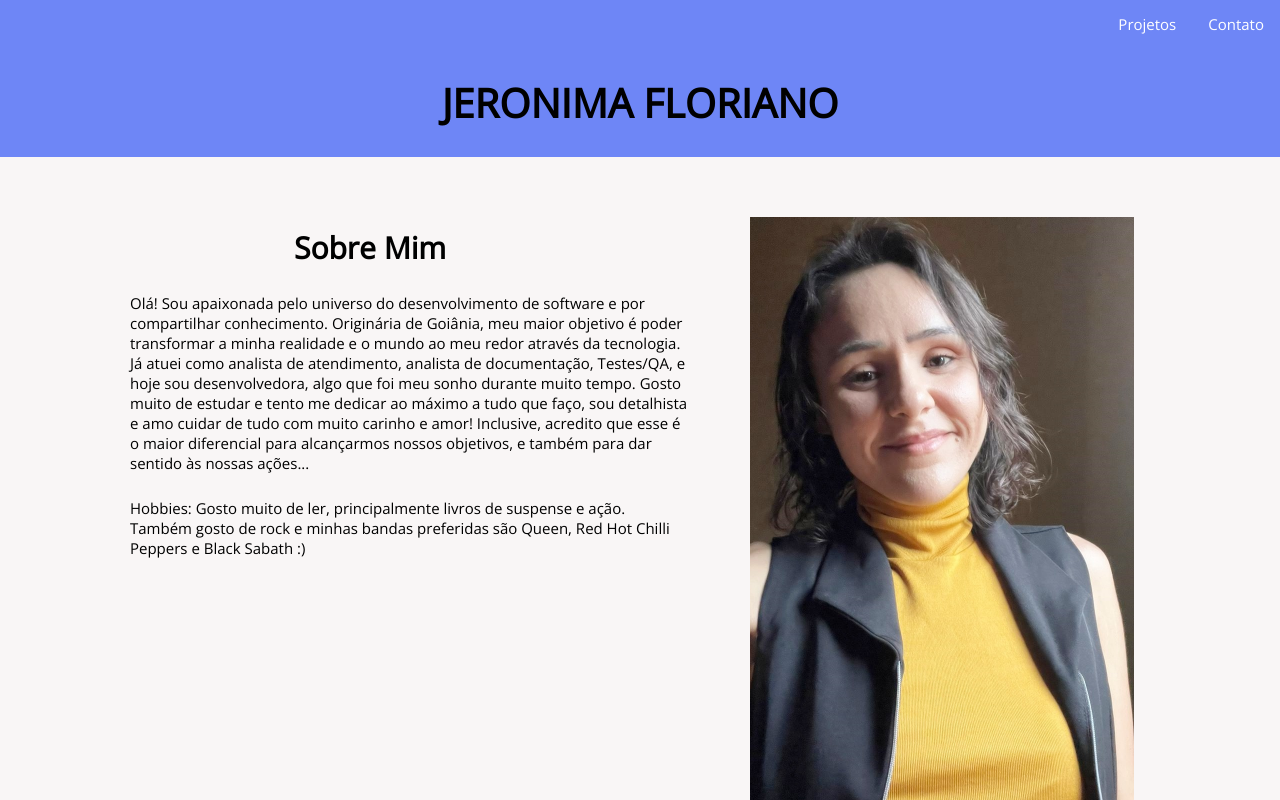
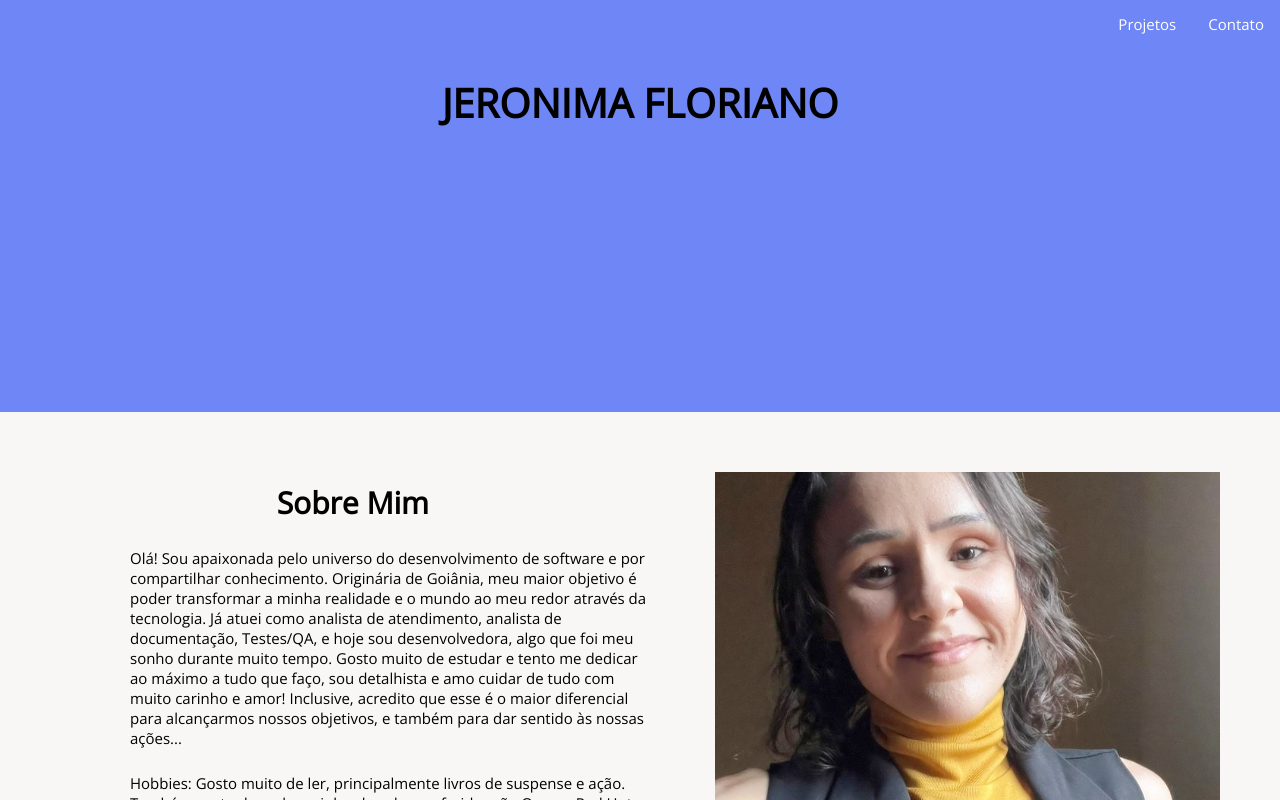
Before and after one commit to jeronimafloriano/my-page, an Angular app: page /projetos in a window 1280 px wide. Shown: the top 800 px of the page. Built offline with nearby package versions, Linux system fonts and the light colour scheme.

Commit message:
Ajustando imagens

```diff
--- a/src/app/app.component.scss
+++ b/src/app/app.component.scss
@@ -5,7 +5,7 @@
   }
 
 .cabecalho {
-    height: 20%;
+    height: 100%;
     background-color: #6E86F6;
     font-family:'Open Sans';
     text-align: center;
@@ -28,7 +28,7 @@
 
 .texto {
     margin-left: 50px;
-    width: 50%;
+    width: 120%;
     font-family:'Open Sans';
   }
 
@@ -46,10 +46,10 @@
 }
 
 .imagem {
-    width: 30%;
-    height: 80vh;
-    margin: 60px;
-    background-image: url('../assets/rosto.jpg');
-    background-size: cover;
-    background-position: center;
-  }
+  width: 100%;
+  height: 100%;
+  margin: 60px;
+  background-image: url('../assets/rosto.jpg');
+  background-size: cover;
+  background-position: center;
+}
```
Also changed, not shown: src/assets/rosto.jpg, 5 other files (tests, documents, lock files or other folders).
